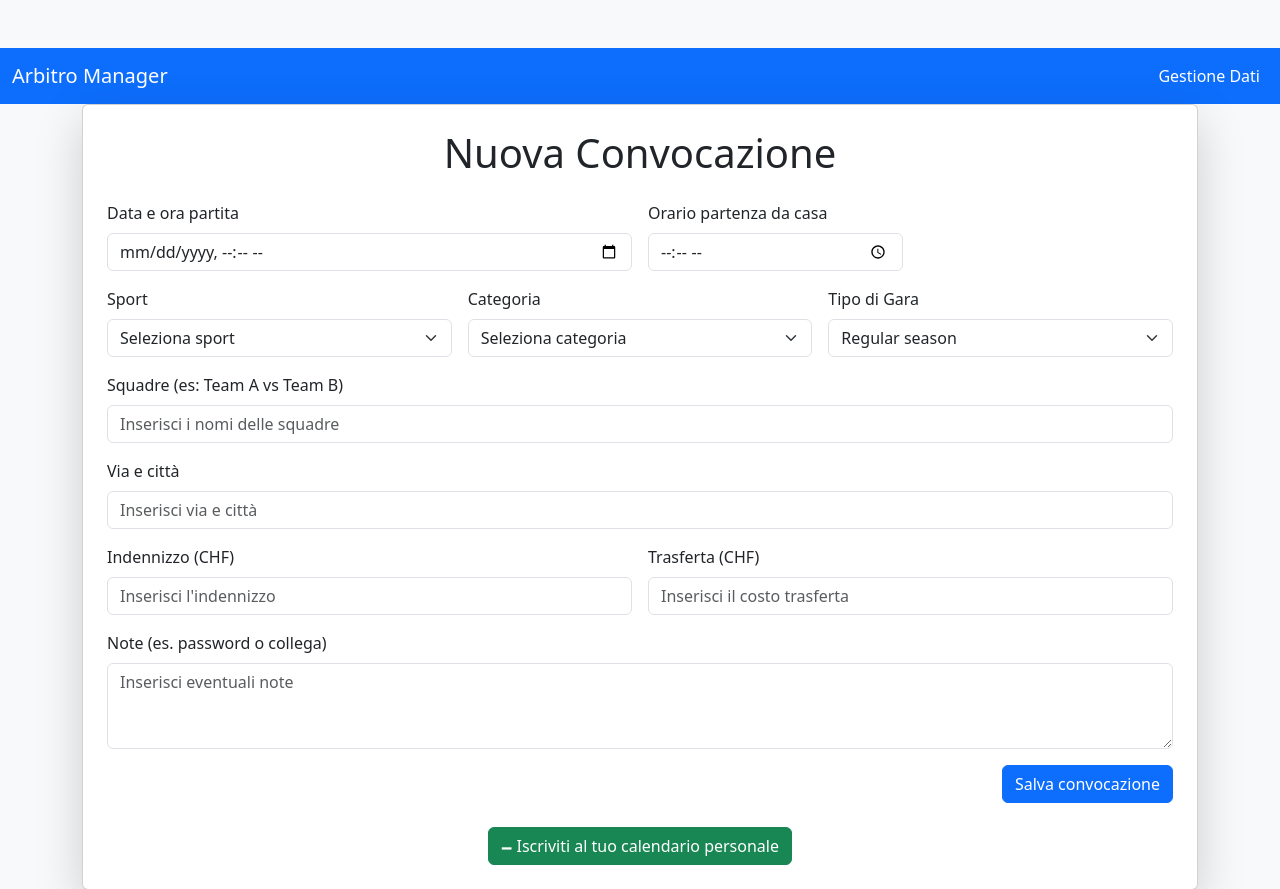
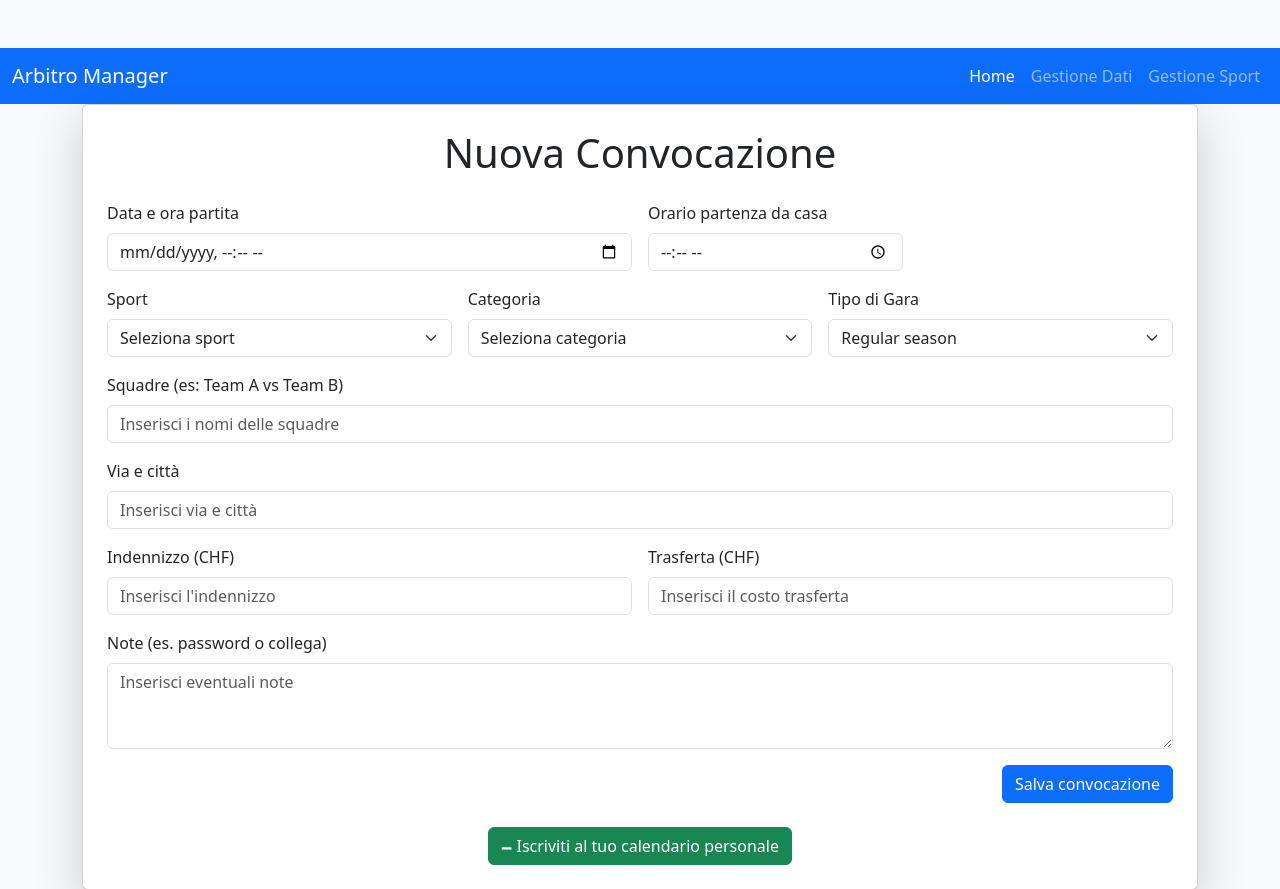
Before and after one commit to miich65/Gestione-convocazioni, a FastAPI app: page / in a window 1280 px wide. Shown: the top 889 px of the page. Run offline with FastAPI, Linux system fonts and the light colour scheme; data comes from the database, SQL or seed files in the repository.

Commit message:
navbar aggiornata

```diff
--- a/app/templates/convocazioni.html
+++ b/app/templates/convocazioni.html
@@ -12,9 +12,9 @@
         <a class="navbar-brand" href="/">Arbitro Manager</a>
         <div class="collapse navbar-collapse">
             <ul class="navbar-nav ms-auto">
-                <li class="nav-item">
-                    <a class="nav-link active" href="/convocazioni">Gestione Dati</a>
-                </li>
+                <li class="nav-item"><a class="nav-link" href="/">Home</a></li>
+                <li class="nav-item"><a class="nav-link active" href="/convocazioni">Gestione Dati</a></li>
+                <li class="nav-item"><a class="nav-link" href="/gestione-sport">Gestione Sport</a></li>
             </ul>
         </div>
     </div>
--- a/app/templates/form.html
+++ b/app/templates/form.html
@@ -12,9 +12,9 @@
             <a class="navbar-brand" href="/">Arbitro Manager</a>
             <div class="collapse navbar-collapse">
                 <ul class="navbar-nav ms-auto">
-                    <li class="nav-item">
-                        <a class="nav-link active" href="/convocazioni">Gestione Dati</a>
-                    </li>
+                    <li class="nav-item"><a class="nav-link active" href="/">Home</a></li>
+                    <li class="nav-item"><a class="nav-link" href="/convocazioni">Gestione Dati</a></li>
+                    <li class="nav-item"><a class="nav-link" href="/gestione-sport">Gestione Sport</a></li>
                 </ul>
             </div>
         </div>
```
